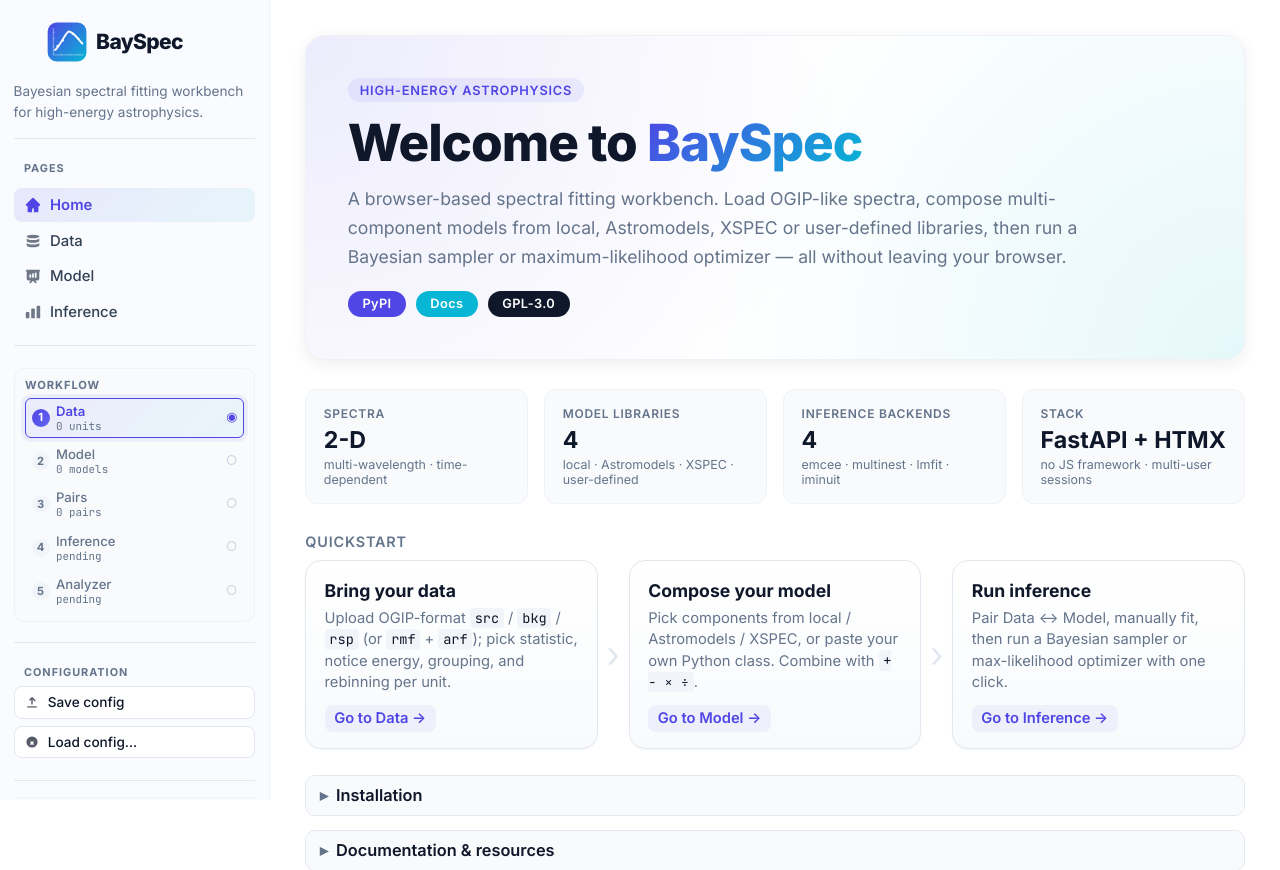
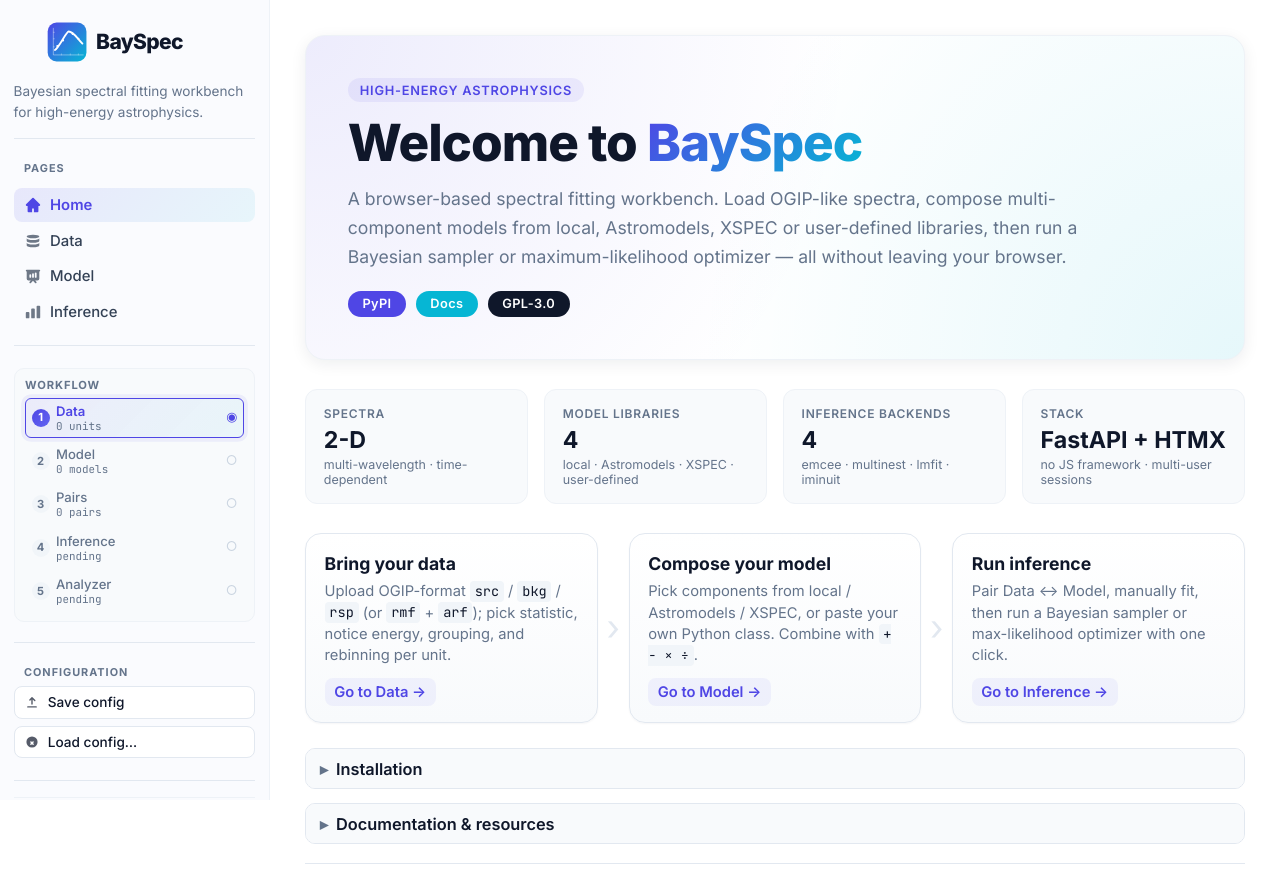
Before and after one commit to jyangch/bayspec_app, a FastAPI app: page / in a window 1280 px wide. Shown: the top 870 px of the page. Run offline with FastAPI, Linux system fonts and the light colour scheme; some libraries are stand-ins or nearby versions.

Commit message:
Remove the Quickstart heading from Home
Drop the <h4>Quickstart</h4> label — the chevron-connected cards
already read as a guided 1-2-3 strip on their own and the heading
was visual clutter above them.

```diff
--- a/templates/home.html
+++ b/templates/home.html
@@ -45,7 +45,6 @@
 </div>
 
 <!-- Quickstart cards (3-step guided entry) -->
-<h4>Quickstart</h4>
 <div class="quickstart">
   <a class="qs-card" href="/data">
     <span class="qs-title">Bring your data</span>
```
